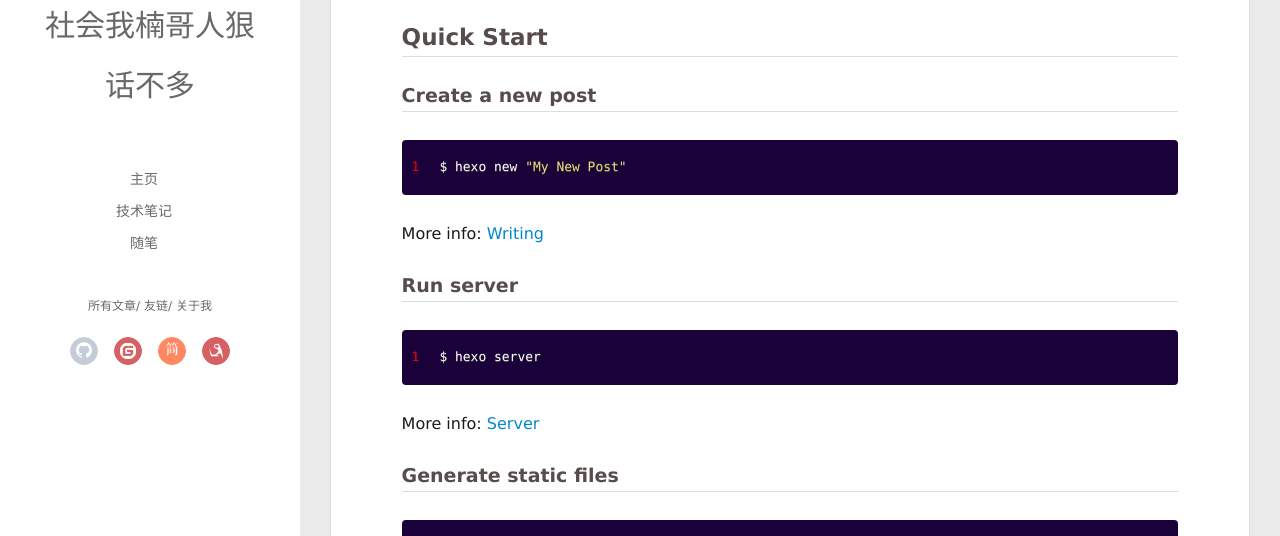
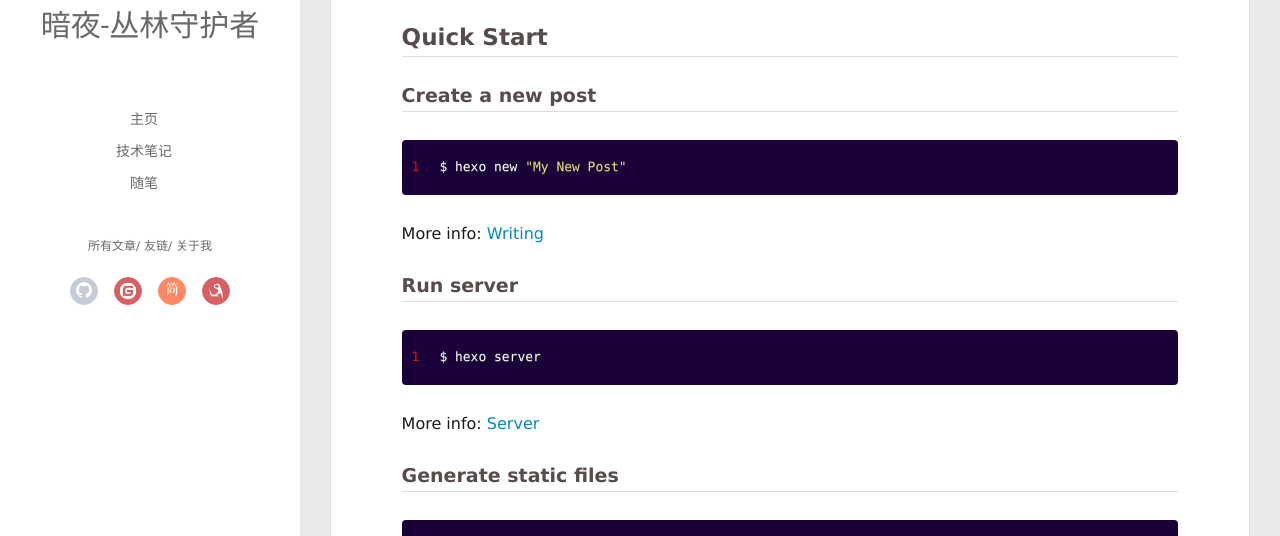
Before and after one commit to z-w-li/z-w-li.github.io, a plain HTML site: page 2020/10/01/hello-world/index.html in a window 1280 px wide. Shown: the part 264-800 px from the top of the page. Drawn offline with Linux system fonts and the light colour scheme; some packages are replaced by stand-ins of ours; no server answers; a script that the page names is missing.

Commit message:
Site updated: 2020-10-02 14:13:56

```diff
--- a/2020/10/01/hello-world/index.html
+++ b/2020/10/01/hello-world/index.html
@@ -19,7 +19,7 @@
 <meta property="og:locale" content="zh_CN">
 <meta property="article:published_time" content="2020-10-01T03:09:46.658Z">
 <meta property="article:modified_time" content="2020-10-01T03:09:46.659Z">
-<meta property="article:author" content="社会我楠哥人狠话不多">
+<meta property="article:author" content="暗夜-丛林守护者">
 <meta name="twitter:card" content="summary">
 
     <link rel="alternative" href="/atom.xml" title="博客" type="application/atom+xml">
@@ -66,7 +66,7 @@
 			<img src="/img/head.jpg" class="js-avatar">
 		</a>
 		<hgroup>
-			<h1 class="header-author"><a href="/">社会我楠哥人狠话不多</a></h1>
+			<h1 class="header-author"><a href="/">暗夜-丛林守护者</a></h1>
 		</hgroup>
 
 
@@ -136,7 +136,7 @@
 				</a>
 			</div>
 			<hgroup>
-			  <h1 class="header-author js-header-author">社会我楠哥人狠话不多</h1>
+			  <h1 class="header-author js-header-author">暗夜-丛林守护者</h1>
 			</hgroup>
 
 
@@ -295,7 +295,7 @@
       <ul class="post-copyright">
         <li>
           <strong>本文作者：</strong>
-          社会我楠哥人狠话不多
+          暗夜-丛林守护者
         </li>
         <li>
           <strong>本文链接：</strong>
@@ -430,7 +430,7 @@
   <div class="outer">
     <div id="footer-info">
     	<div class="footer-left">
-    		&copy; 2018-2020 <a href="http://example.com/" target="_blank">社会我楠哥人狠话不多</a>
+    		&copy; 2018-2020 <a href="http://example.com/" target="_blank">暗夜-丛林守护者</a>
     	</div>
       	<div class="footer-right">
 
--- a/atom.xml
+++ b/atom.xml
@@ -10,7 +10,7 @@
   <id>http://example.com/</id>
 
   <author>
-    <name>社会我楠哥人狠话不多</name>
+    <name>暗夜-丛林守护者</name>
     <email>137625533@qq.com</email>
   </author>
 
```
Also changed, not shown: 2020/10/01/我的第一篇文章/index.html (+5 -5 lines), archives/2020/10/index.html (+4 -4 lines), archives/2020/index.html (+4 -4 lines), archives/index.html (+4 -4 lines), index.html (+4 -4 lines).
